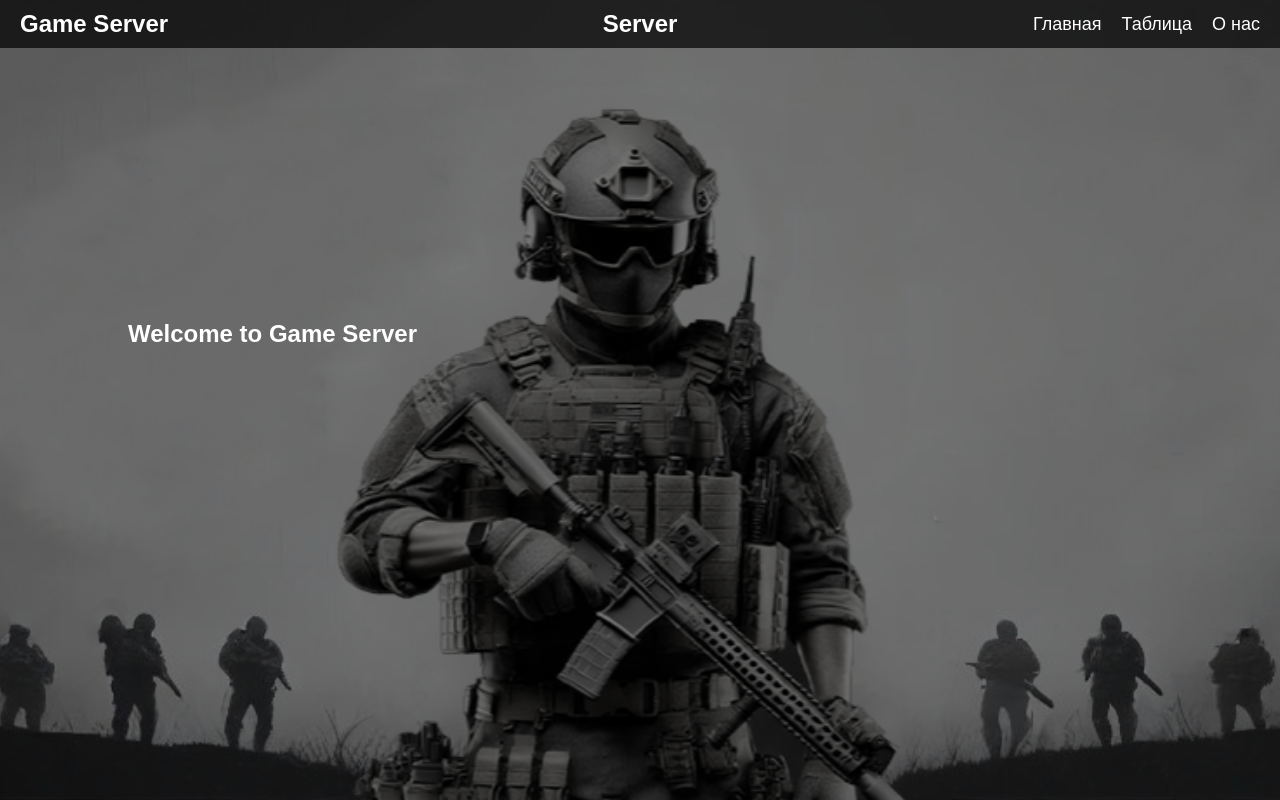
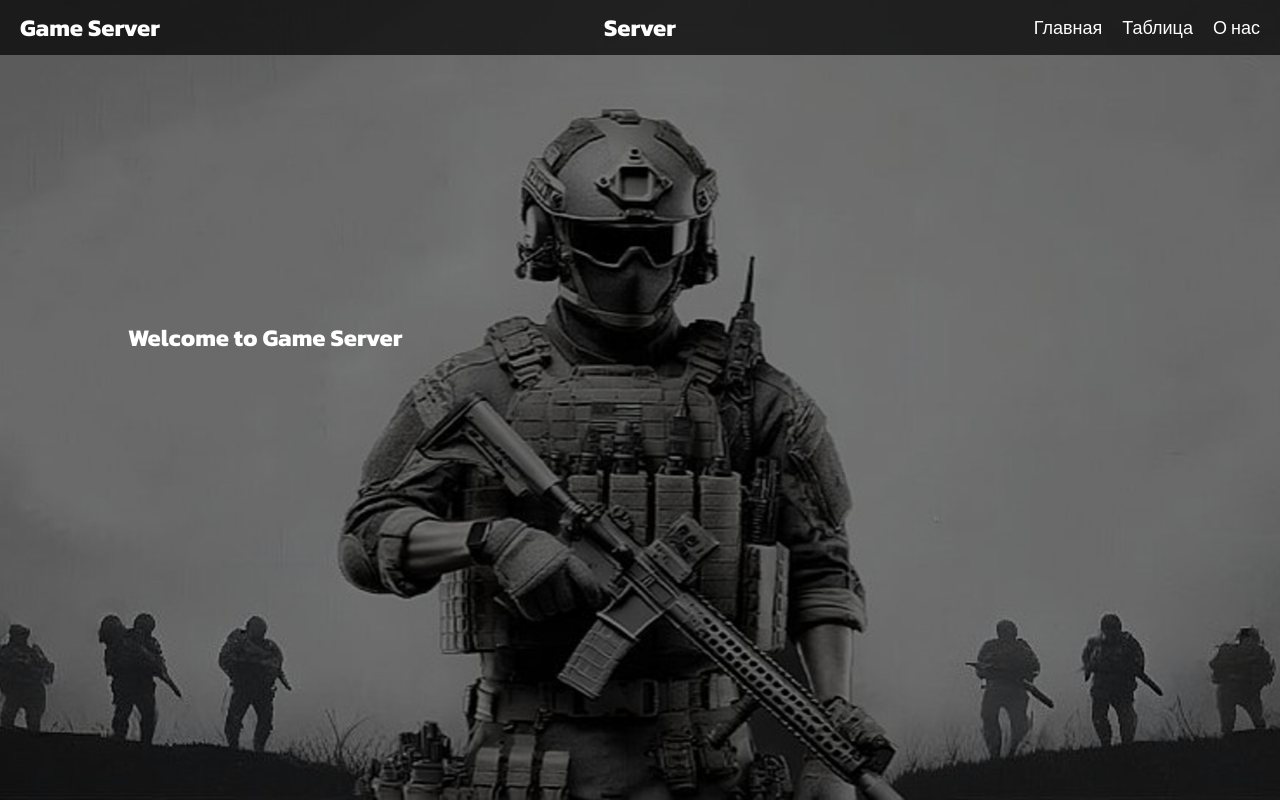
Before and after one commit to valotr0n/projectforarma, a plain HTML site: page main.html in a window 1280 px wide. Drawn offline with Linux system fonts and the light colour scheme.

Commit message:
Основные изменения

```diff
--- a/main.css
+++ b/assets/css/main.css
@@ -5,7 +5,7 @@
 }
 
 body {
-    font-family: Arial, sans-serif;
+    font-family: 'Kanit', sans-serif;
     background-color: #000;
     color: white;
     height: 100vh;
@@ -70,7 +70,7 @@ nav {
 }
 
 .hero-section {
-    background-image: url('photo_2024-10-14_19dfdfd-57-02.jpg');
+    background-image: url('/assets/img/forarma.jpg');
     background-size: cover;
     background-position: center;
     height: 100vh;
--- a/main.html
+++ b/main.html
@@ -4,7 +4,11 @@
     <meta charset="UTF-8">
     <meta name="viewport" content="width=device-width, initial-scale=1.0">
     <title>Game Server</title>
-    <link rel="stylesheet" href="main.css">
+    <link rel="preconnect" href="https://fonts.googleapis.com">
+    <link rel="preconnect" href="https://fonts.gstatic.com" crossorigin>
+    <link href="https://fonts.googleapis.com/css2?family=Kanit:ital,wght@0,100;0,200;0,300;0,400;0,500;0,600;0,700;0,800;0,900;1,100;1,200;1,300;1,400;1,500;1,600;1,700;1,800;1,900&display=swap" rel="stylesheet">
+    <link rel="stylesheet" href="/assets/css/main.css">
+    <link rel="stylesheet" href="/assets/css/main.css">
 </head>
 <body>
     <header>
```
Also changed, not shown: README.md (deleted), assets/img/forarma.jpg (added), assets/img/photo_2024-10-14_19dfdfd-57-02.jpg (renamed from photo_2024-10-14_19dfdfd-57-02.jpg).
